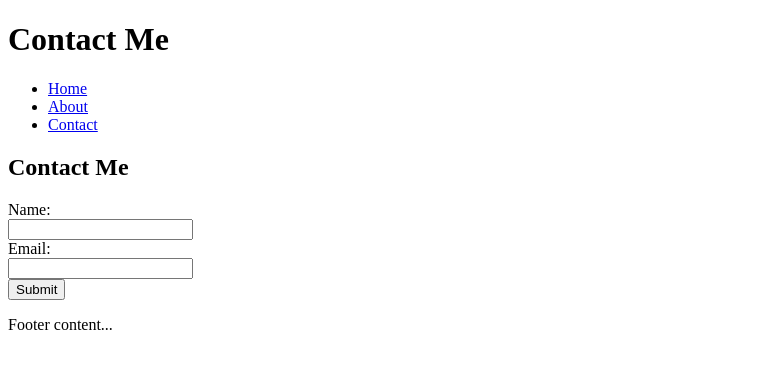
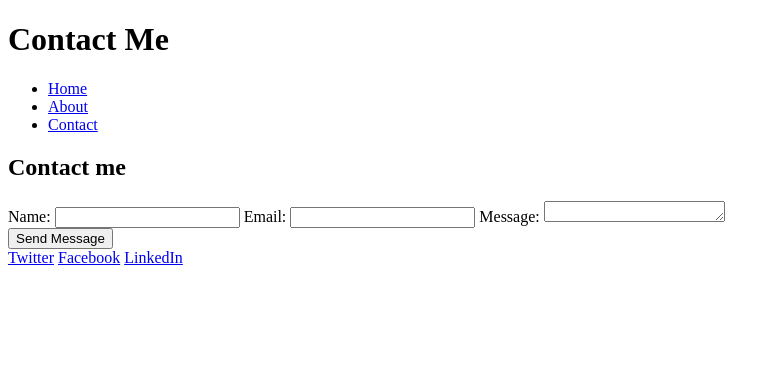
Before and after one commit to edwinaj1/Web-Blog-, a plain HTML site: page contact.html in a window 1280 px wide. Shown: the whole page, without its empty margins (0-780 px from the left). Drawn offline with Linux system fonts and the light colour scheme.

Commit message:
first commit

```diff
--- a/contact.html
+++ b/contact.html
@@ -16,17 +16,26 @@
     </header>
     <main>
         <section>
-            <h2>Contact Me</h2>
-            <form action="submit_form.php" method="post">
-                <label for="name">Name:</label><br>
-                <input type="text" id="name" name="name"><br>
-                <label for="email">Email:</label><br>
-                <input type="text" id="email" name="email"><br>
-                <input type="submit" value="Submit">
+            <form>
+                <div class="container"></div>
+                <h2>Contact me </h2>
+                <label for="name">Name:</label>
+                <input type="text" id="name" name="name" required>
+
+                <label for="email">Email:</label>
+                <input type="email" id="email" name="email" required>
+
+                <label for="message">Message:</label>
+                <textarea id="message" name="message" rows="1" required></textarea>
+    <br>
+                <button type="submit">Send Message</button>
+                <br>
             </form>
-        </section>
-    </main>
-    <footer>
-        <p>Footer content...</p>
-    </footer>
-</body>
+            <div class="social-icons">
+                <a href="https://twitter.com" target="_blank">Twitter</a>
+                <a href="https://facebook.com" target="_blank">Facebook</a>
+                <a href="https://linkedin.com" target="_blank">LinkedIn</a>
+            </div>
+        </div>
+    </body>
+    </html>
```
Also changed, not shown: index.html (+7 -4 lines).
